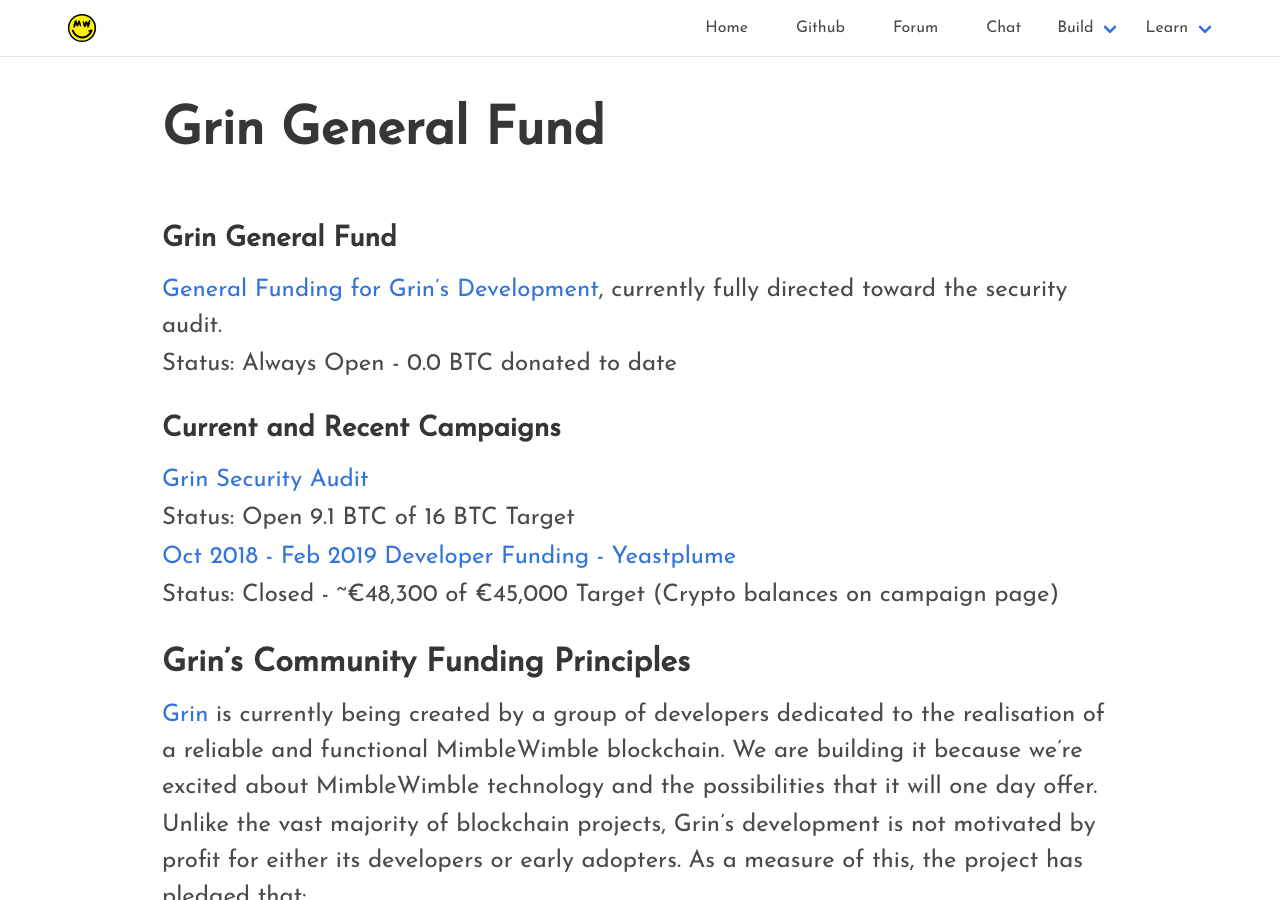
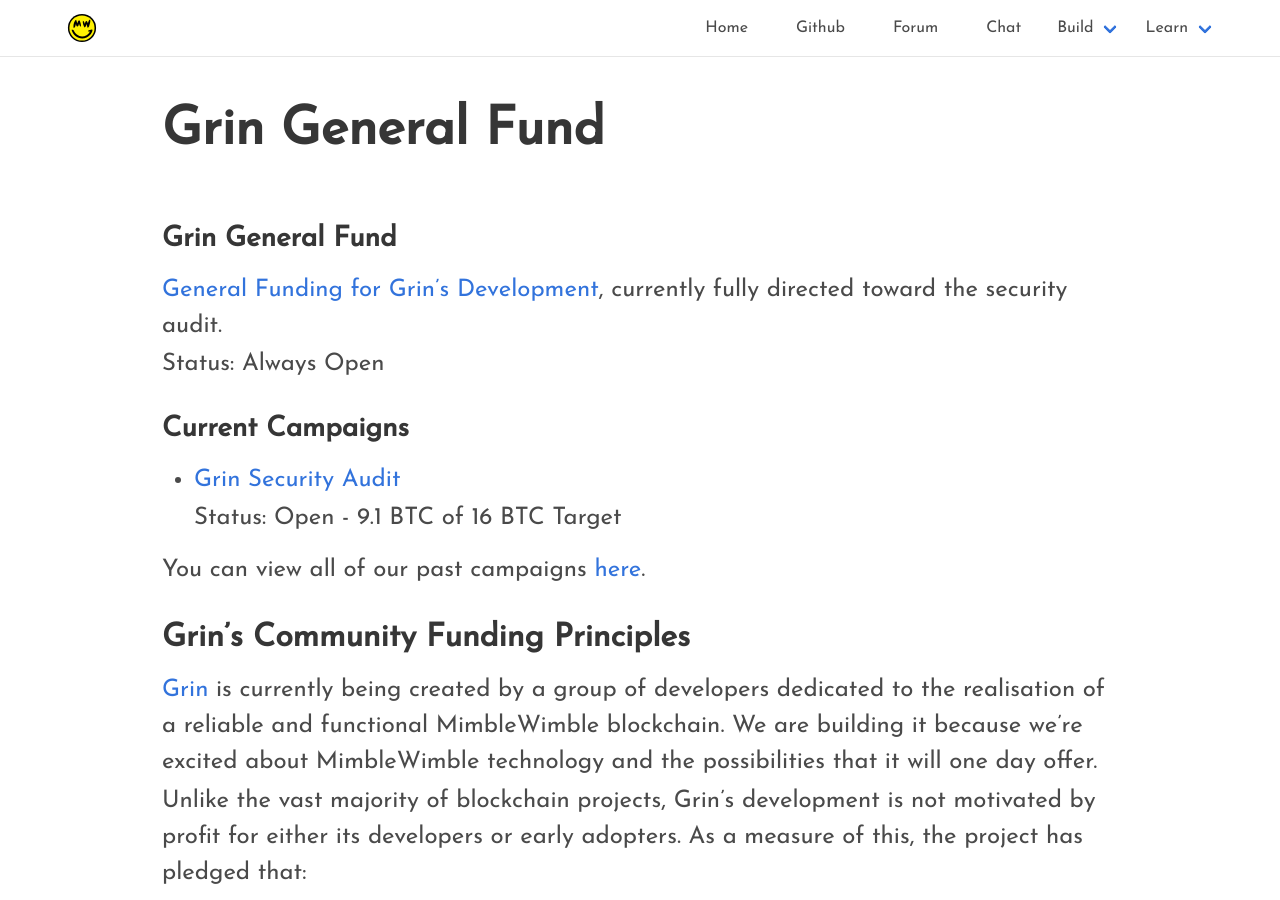
Before and after one commit to mimblewimble/site, a Jekyll site: the page built from funding.md, in a window 1280 px wide and 900 px high. Built offline with Jekyll 4.4.1, drawn with Linux system fonts in a browser that asks for light colours; nearby versions of some CDN libraries; our own code applies the rules of GitHub Pages for plain Markdown files.

Commit message:
Keep track of past campaigns  (#38)
* gitignore update

* Keep track of past campaigns

* http -> https link

```diff
--- a/funding.md
+++ b/funding.md
@@ -4,23 +4,21 @@
 
 ## Grin General Fund
 
-[General Funding for Grin's Development](general_funding.md), currently fully directed toward the security audit.
+[General Funding for Grin's Development](general_funding), currently fully directed toward the security audit.
 
-Status: Always Open - 0.0 BTC donated to date
+Status: Always Open
 
-## Current and Recent Campaigns
+## Current Campaigns
 
-[Grin Security Audit](sec_audit.md)
+- [Grin Security Audit](sec_audit)
 
-Status: Open 9.1 BTC of 16 BTC Target
+  Status: Open - 9.1 BTC of 16 BTC Target
 
-[Oct 2018 - Feb 2019 Developer Funding - Yeastplume](yeastplume.md)
-
-Status: Closed - ~€48,300 of €45,000 Target (Crypto balances on campaign page)
+You can view all of our past campaigns [here](campaigns).
 
 # Grin's Community Funding Principles
 
-[Grin](http://grin-tech.org) is currently being created by a group of developers dedicated to the realisation of a reliable and functional MimbleWimble blockchain. We are building it because we're excited about MimbleWimble technology and the possibilities that it will one day offer.
+[Grin](https://grin-tech.org) is currently being created by a group of developers dedicated to the realisation of a reliable and functional MimbleWimble blockchain. We are building it because we're excited about MimbleWimble technology and the possibilities that it will one day offer.
 
 Unlike the vast majority of blockchain projects, Grin's development is not motivated by profit for either its developers or early adopters. As a measure of this, the project has pledged that:
 
@@ -36,7 +34,7 @@
 
 # Friends of Grin
 
-We believe that any donors, large or small, should be given recognition for their contribution. Any individual donor who wishes to be listed on our [Friends of Grin](friends.md) page will be listed, and any corporate or institutional Donors making a significant contribution to Grin's development will have their logo displayed (if desired).
+We believe that any donors, large or small, should be given recognition for their contribution. Any individual donor who wishes to be listed on our [Friends of Grin](friends) page will be listed, and any corporate or institutional Donors making a significant contribution to Grin's development will have their logo displayed (if desired).
 
 We are also happy to accept recurring sponsorships and acknowledge your support prominently on our Friends of Grin page. However, as per our pledges above, we cannot accept sponsorships or donations predicated on being able to unduly influence Grin's direction.
 
@@ -44,7 +42,7 @@
 
 As in all things Grin, we want to ensure that the funding process remains as transparent as all other aspects of the project. To this end, Grin will actively seek community funding via:
 
-- [A general fund](general_funding.md), proceeds of which will be allocated by Grin's technical council according to project need
+- [A general fund](general_funding), proceeds of which will be allocated by Grin's technical council according to project need
 - Specific funding campaigns on a need-by-need basis. Examples of a "Need" might be:
 
   - Allow developer Dobby to work full-time for 6 months
```
Also changed, not shown: campaigns.md (added, +17 -0 lines), yeastplume.md (+12 -10 lines), 1 other file.
